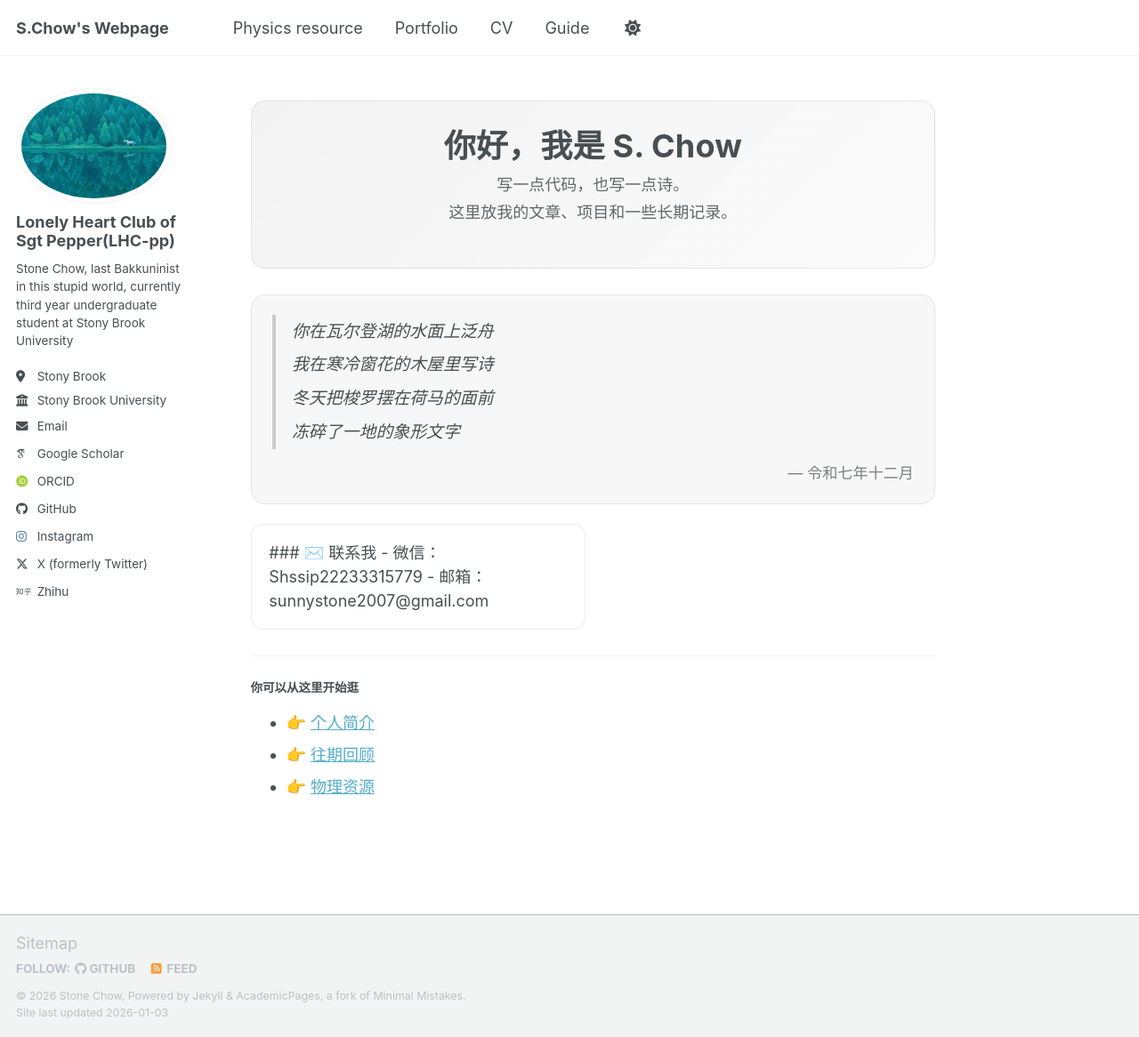
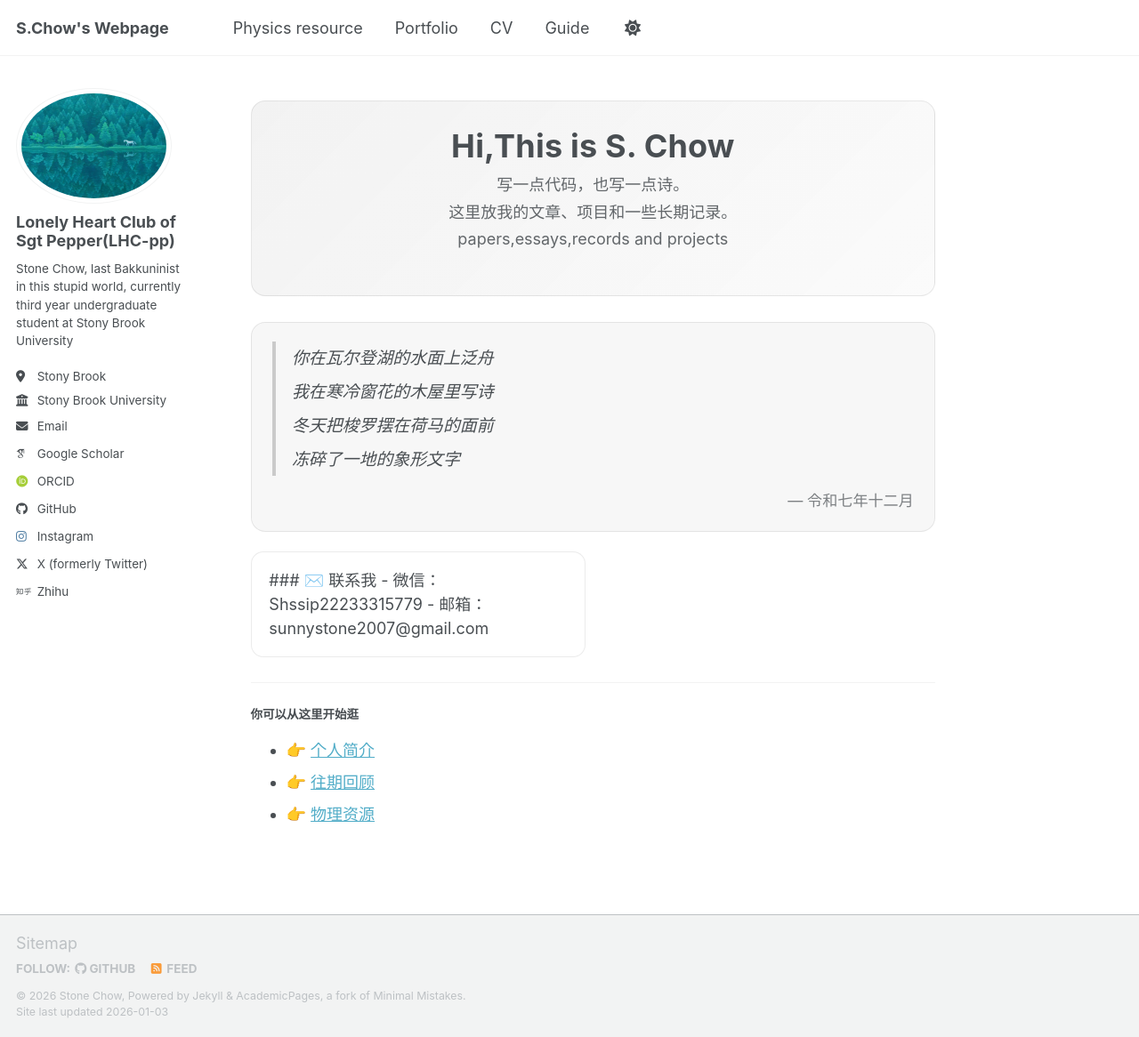
Before and after one commit to StoneChou2007/StoneChou2007, a Jekyll site: the page built from _pages/about.md, in a window 1280 px wide and 1166 px high. Shown: the whole window at 89% size. Built offline with Jekyll 4.4.1, drawn with Linux system fonts in a browser that asks for light colours; some web fonts are replaced; a script bundle is joined from its source files by our own code; library files that are not in the unit come from our copies.

Commit message:
Update about.md

```diff
--- a/_pages/about.md
+++ b/_pages/about.md
@@ -88,12 +88,14 @@ redirect_from:
 
 <div class="home-hero" align="center">
 
-<h1>你好，我是 S. Chow</h1>
+<h1>Hi,This is S. Chow</h1>
 
 <p>
 写一点代码，也写一点诗。<br>
-这里放我的文章、项目和一些长期记录。
+这里放我的文章、项目和一些长期记录。 <br>
+  papers,essays,records and projects
 </p>
+
 
 
 
```
